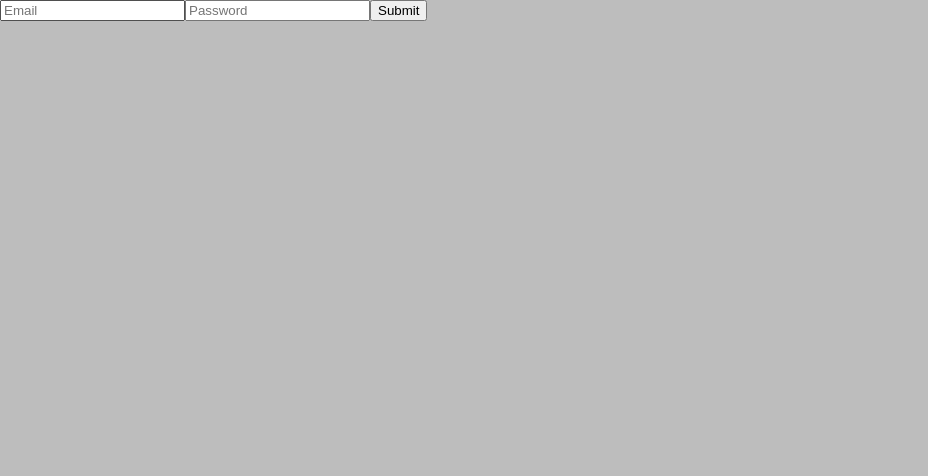
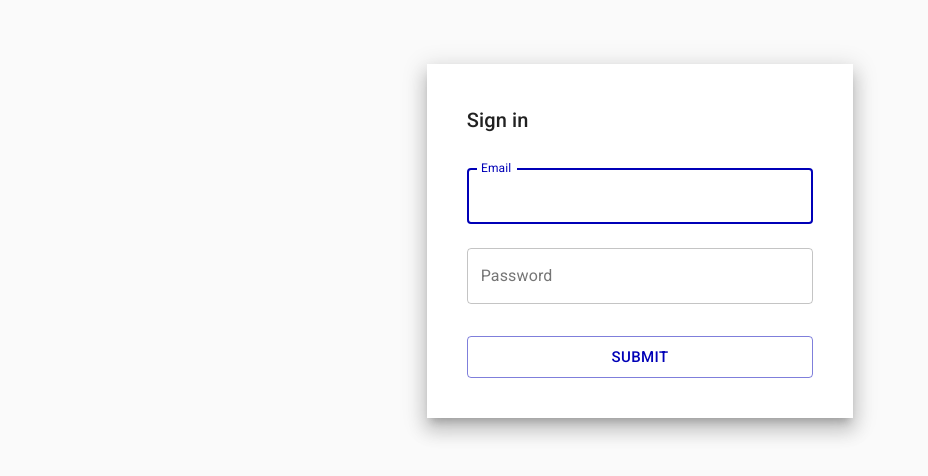
Before and after one commit to karol-dabrowski/kdtasker-web-client, a React (Create React App) app: page /login in a window 1280 px wide. Shown: the top 476 px of the page, without its empty margins (0-928 px from the left). Built offline with nearby package versions, Linux system fonts and the light colour scheme.

Commit message:
Style and fix Login form and related components

```diff
--- /dev/null
+++ b/src/components/AuthWrapper.js
@@ -0,0 +1,32 @@
+import React from 'react';
+import {withStyles, Grid} from "@material-ui/core";
+import Typography from "@material-ui/core/Typography";
+
+const AuthWrapper = (props) => {
+    const {classes, children, title} = props;
+
+    return (
+        <Grid container justify="center">
+            <Grid className={classes.authWrapper} item xs={10} sm={8} md={6} lg={4} xl={3}>
+                <Typography className={classes.wrapperTitle} variant="h6" noWrap>
+                    {title}
+                </Typography>
+                {children}
+            </Grid>
+        </Grid>
+    );
+};
+
+const styles = theme => ({
+    authWrapper: {
+        backgroundColor: theme.palette.background.authWrapper,
+        marginTop: theme.spacing(8),
+        padding: theme.spacing(5),
+        'box-shadow': theme.shadows[12]
+    },
+    wrapperTitle: {
+        'margin-bottom': theme.spacing(2)
+    }
+});
+
+export default withStyles(styles)(AuthWrapper);
--- a/src/components/Forms/LoginForm.js
+++ b/src/components/Forms/LoginForm.js
@@ -1,5 +1,9 @@
 import React from 'react';
-import { withFormik, ErrorMessage } from 'formik';
+import {withFormik} from 'formik';
+
+import PasswordField from './elements/PasswordField';
+import SubmitButton from './elements/SubmitButton';
+import EmailField from "./elements/EmailField";
 
 const initialValues = {
     email: '',
@@ -12,30 +16,28 @@ const Form = props => {
         handleChange,
         handleBlur,
         handleSubmit,
+        touched,
+        errors
     } = props;
     return (
         <form onSubmit={handleSubmit}>
-            <input
-                type="text"
-                onChange={handleChange}
-                onBlur={handleBlur}
+            <EmailField
+                handleChange={handleChange}
+                handleBlur={handleBlur}
                 value={values.email}
-                placeholder="Email"
-                name="email"
+                touched={touched.email}
+                error={errors.email}
             />
-            <ErrorMessage component="span" name="email" />
 
-            <input
-                type="password"
-                onChange={handleChange}
-                onBlur={handleBlur}
+            <PasswordField
+                handleChange={handleChange}
+                handleBlur={handleBlur}
                 value={values.password}
-                placeholder="Password"
-                name="password"
+                touched={touched.password}
+                error={errors.password}
             />
-            <ErrorMessage component="span" name="password" />
 
-            <button type="submit">Submit</button>
+            <SubmitButton />
         </form>
     );
 };
--- /dev/null
+++ b/src/components/Forms/elements/EmailField.js
@@ -0,0 +1,40 @@
+import React, {Fragment} from "react";
+import {TextField, withStyles} from "@material-ui/core";
+import {ErrorMessage} from "formik";
+
+const EmailField = (props) => {
+    const {classes, handleChange, handleBlur, value, touched, error} = props;
+    return (
+        <Fragment>
+            <TextField
+                onChange={handleChange}
+                onBlur={handleBlur}
+                value={value}
+                variant="outlined"
+                id="email"
+                margin="normal"
+                label="Email"
+                name="email"
+                fullWidth
+                autoFocus
+                className={touched && error ? classes.errorField : ''}
+            />
+            <ErrorMessage className={classes.errorMessage} component="div" name="email" />
+        </Fragment>
+    );
+};
+
+const style = theme => ({
+    errorMessage: {
+        color: theme.palette.error.main
+    },
+    errorField: {
+        '& .MuiOutlinedInput-root': {
+            '& fieldset, &:hover fieldset, &.Mui-focused fieldset': {
+                borderColor: theme.palette.error.main
+            }
+        }
+    }
+});
+
+export default withStyles(style)(EmailField);
--- /dev/null
+++ b/src/components/Forms/elements/PasswordField.js
@@ -0,0 +1,40 @@
+import React, {Fragment} from "react";
+import {TextField, withStyles} from "@material-ui/core";
+import {ErrorMessage} from "formik";
+
+const PasswordField = (props) => {
+    const {classes, handleChange, handleBlur, value, touched, error} = props;
+    return (
+        <Fragment>
+            <TextField
+                type="password"
+                onChange={handleChange}
+                onBlur={handleBlur}
+                value={value}
+                variant="outlined"
+                id="password"
+                margin="normal"
+                label="Password"
+                name="password"
+                fullWidth
+                className={touched && error ? classes.errorField : ''}
+            />
+            <ErrorMessage className={classes.errorMessage} component="div" name="password" />
+        </Fragment>
+    );
+};
+
+const style = theme => ({
+    errorMessage: {
+        color: theme.palette.error.main
+    },
+    errorField: {
+        '& .MuiOutlinedInput-root': {
+            '& fieldset, &:hover fieldset, &.Mui-focused fieldset': {
+                borderColor: theme.palette.error.main
+            }
+        }
+    }
+});
+
+export default withStyles(style)(PasswordField);
--- /dev/null
+++ b/src/components/Forms/elements/SubmitButton.js
@@ -0,0 +1,26 @@
+import React from "react";
+import {Button, withStyles} from "@material-ui/core";
+
+const SubmitButton = (props) => {
+    const {classes} = props;
+    return (
+        <Button
+            className={classes.submitButton}
+            type="submit"
+            variant="outlined"
+            size="large"
+            color="primary"
+            fullWidth
+        >
+            Submit
+        </Button>
+    );
+};
+
+const style = theme => ({
+    submitButton: {
+        'margin-top': theme.spacing(3)
+    }
+});
+
+export default withStyles(style)(SubmitButton);
--- a/src/components/containers/Login.js
+++ b/src/components/containers/Login.js
@@ -2,6 +2,7 @@ import React, {Component} from 'react';
 import {connect} from "react-redux";
 import LoginForm from "../Forms/LoginForm";
 import {login} from "../../actions/authActions";
+import AuthWrapper from "../AuthWrapper";
 
 class Login extends Component {
     handleLoginFormSubmit = (email, password) => {
@@ -14,7 +15,12 @@ class Login extends Component {
         if(loading) {
             return 'loading';
         } else {
-            return <LoginForm handleSubmit={this.handleLoginFormSubmit} />;
+            const formTitle = 'Sign in';
+            return (
+                <AuthWrapper title={formTitle}>
+                    <LoginForm handleSubmit={this.handleLoginFormSubmit} />
+                </AuthWrapper>
+            );
         }
     };
 }
--- a/src/theme.js
+++ b/src/theme.js
@@ -6,7 +6,8 @@ const theme = createMuiTheme({
             main: '#0000B7'
         },
         background: {
-            auth: '#bdbdbd'
+            auth: '#fafafa',
+            authWrapper: '#ffffff'
         }
     },
     props: {
```
